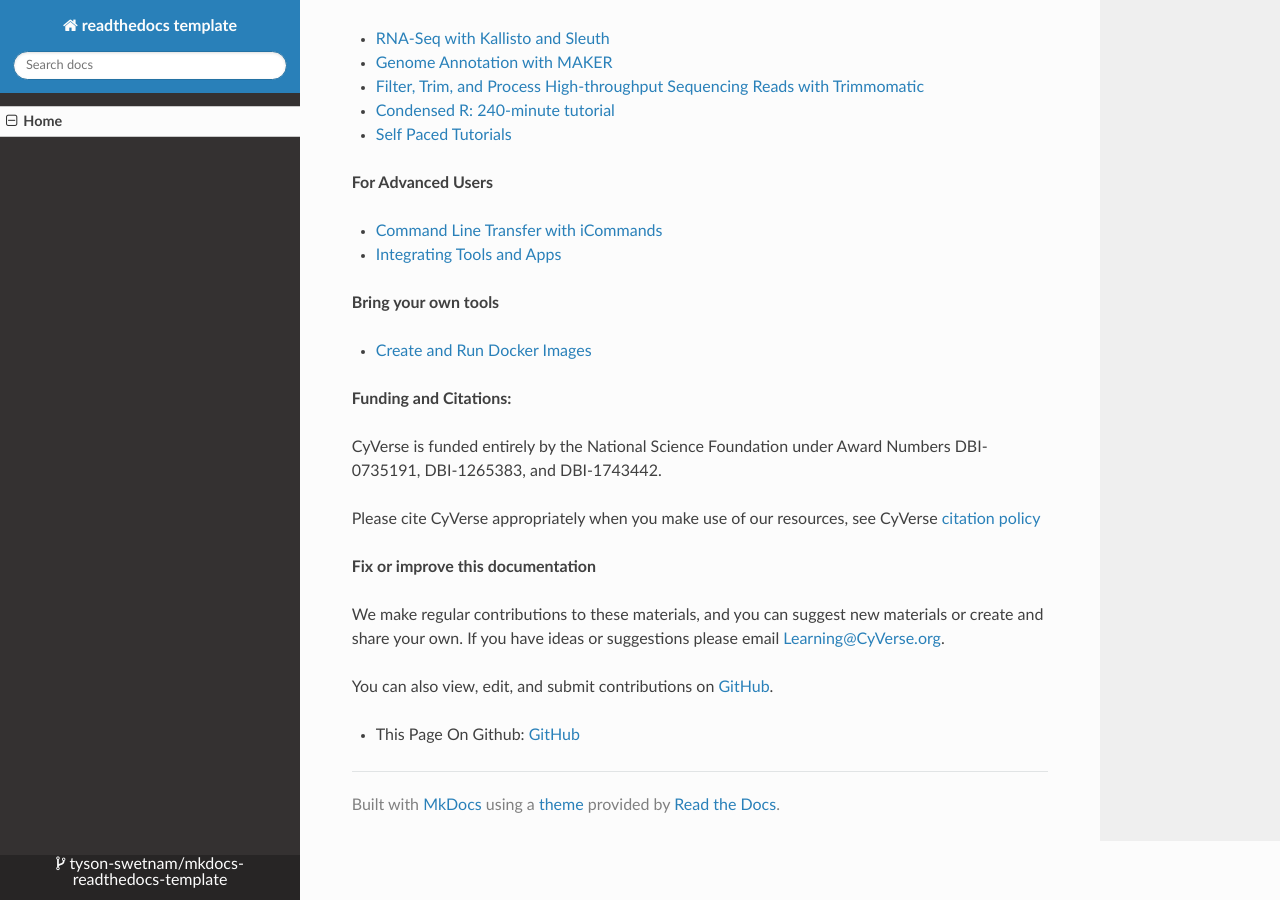
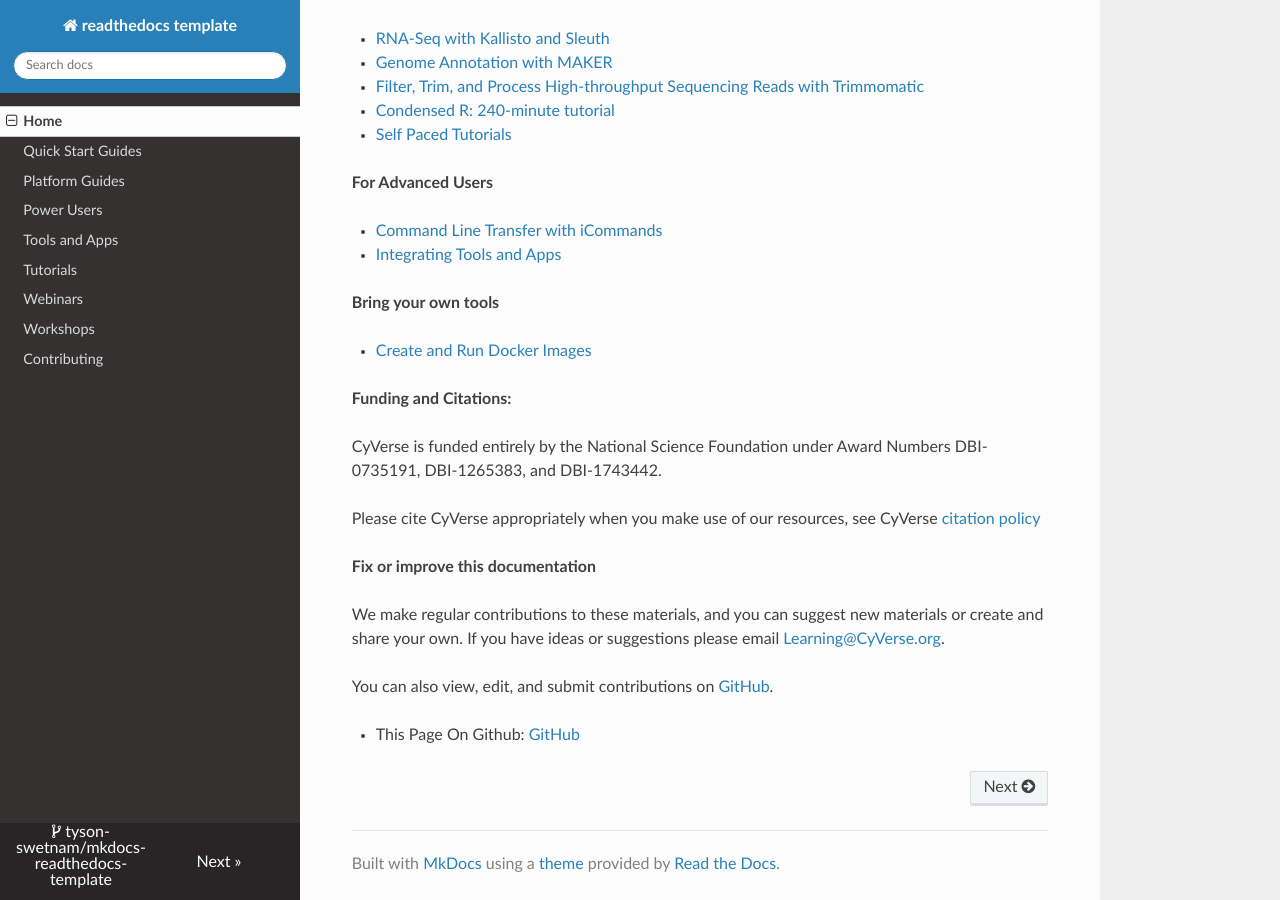
Before and after one commit to tyson-swetnam/mkdocs-learning-materials-home, an MkDocs documentation site: the page built from docs/index.md, in a window 1280 px wide and 900 px high, scrolled down 1381 px. Built offline with MkDocs 1.6.1, drawn with Linux system fonts in a browser that asks for light colours; nearby versions of some CDN libraries.

Commit message:
Update mkdocs.yml

```diff
--- a/mkdocs.yml
+++ b/mkdocs.yml
@@ -7,7 +7,15 @@ repo_url: 'https://github.com/tyson-swetnam/mkdocs-readthedocs-template'
 
 # Navigation Page
 nav:
-    - Home: index.md
+  - Home: index.md
+  - Quick Start Guides: quick_starts.md
+  - Platform Guides: platform_guides.md
+  - Power Users: power_users.md
+  - Tools and Apps: tools_and_apps.md
+  - Tutorials: tutorials.md
+  - Webinars: webinars.md
+  - Workshops: workshops.md
+  - Contributing: contributing.md
 
 # Reset theme to readthedocs
 theme:
```
